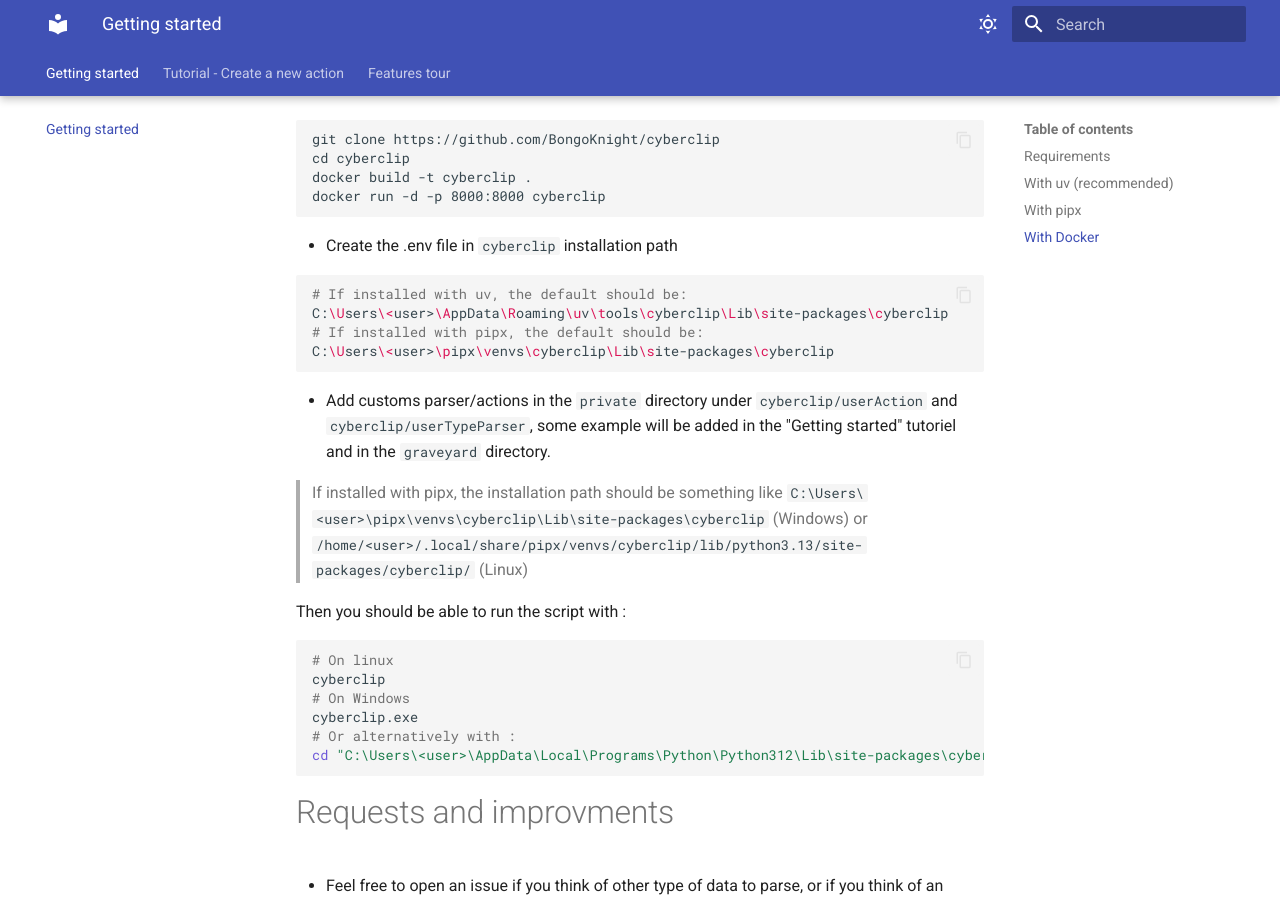
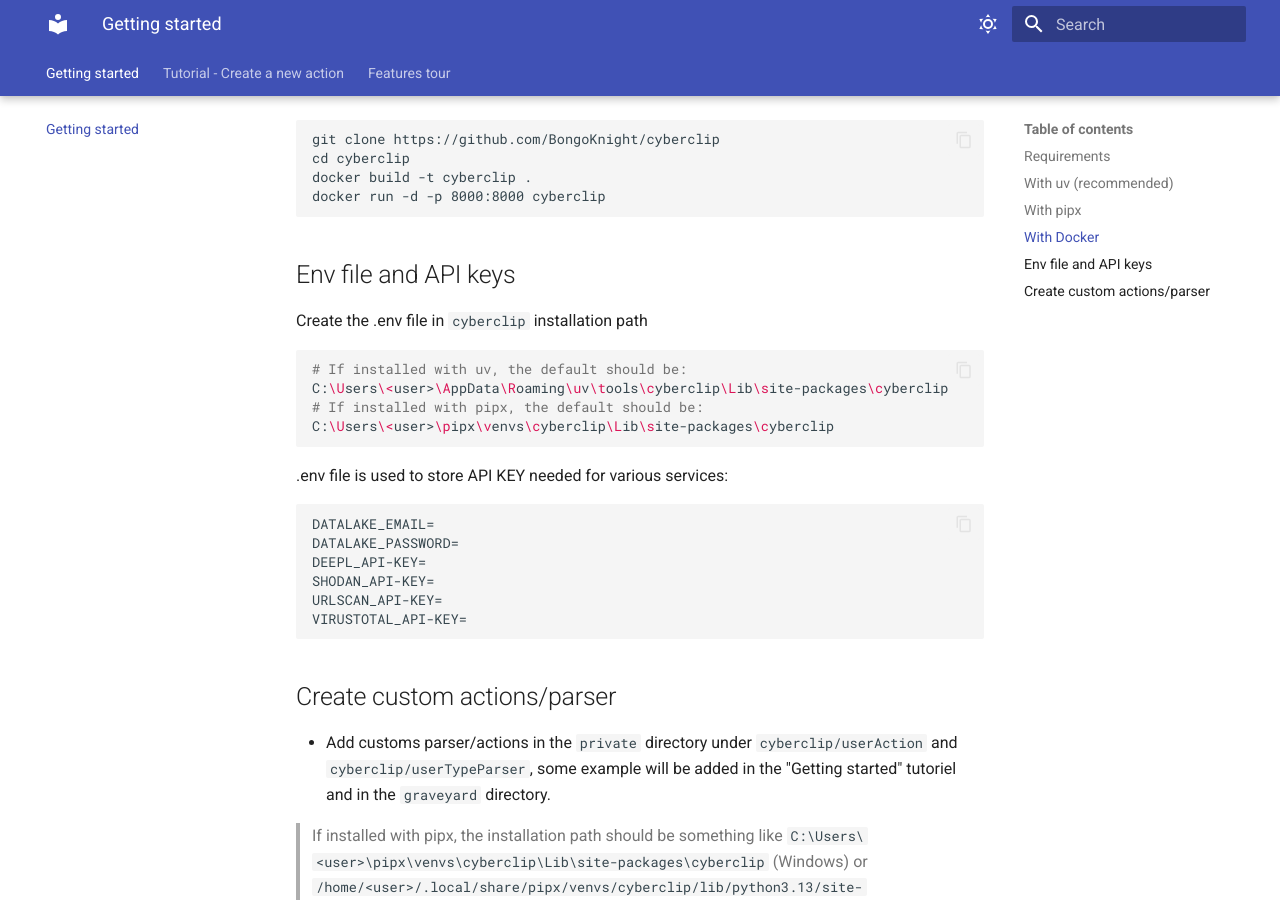
Before and after one commit to BongoKnight/cyberclip, an MkDocs documentation site: the page built from docs/index.md, in a window 1280 px wide and 900 px high, scrolled down 786 px. Built offline with MkDocs 1.6.1 and Material for MkDocs 9.7.7, drawn with Linux system fonts in a browser that asks for light colours.

Commit message:
✏ Doc and .env file

````diff
--- a/docs/index.md
+++ b/docs/index.md
@@ -41,8 +41,9 @@
 docker run -d -p 8000:8000 cyberclip
 ```
 
+## Env file and API keys
 
-- Create the .env file in `cyberclip` installation path
+Create the .env file in `cyberclip` installation path
 
 ```bash
 # If installed with uv, the default should be:
@@ -50,6 +51,19 @@
 # If installed with pipx, the default should be:
 C:\Users\<user>\pipx\venvs\cyberclip\Lib\site-packages\cyberclip
 ```
+
+.env file is used to store API KEY needed for various services:
+
+```
+DATALAKE_EMAIL=
+DATALAKE_PASSWORD=
+DEEPL_API-KEY=
+SHODAN_API-KEY=
+URLSCAN_API-KEY=
+VIRUSTOTAL_API-KEY=
+```
+
+## Create custom actions/parser
 
 - Add customs parser/actions in the `private` directory under `cyberclip/userAction` and `cyberclip/userTypeParser`, some example will be added in the "Getting started" tutoriel and in the `graveyard` directory.
 
````
